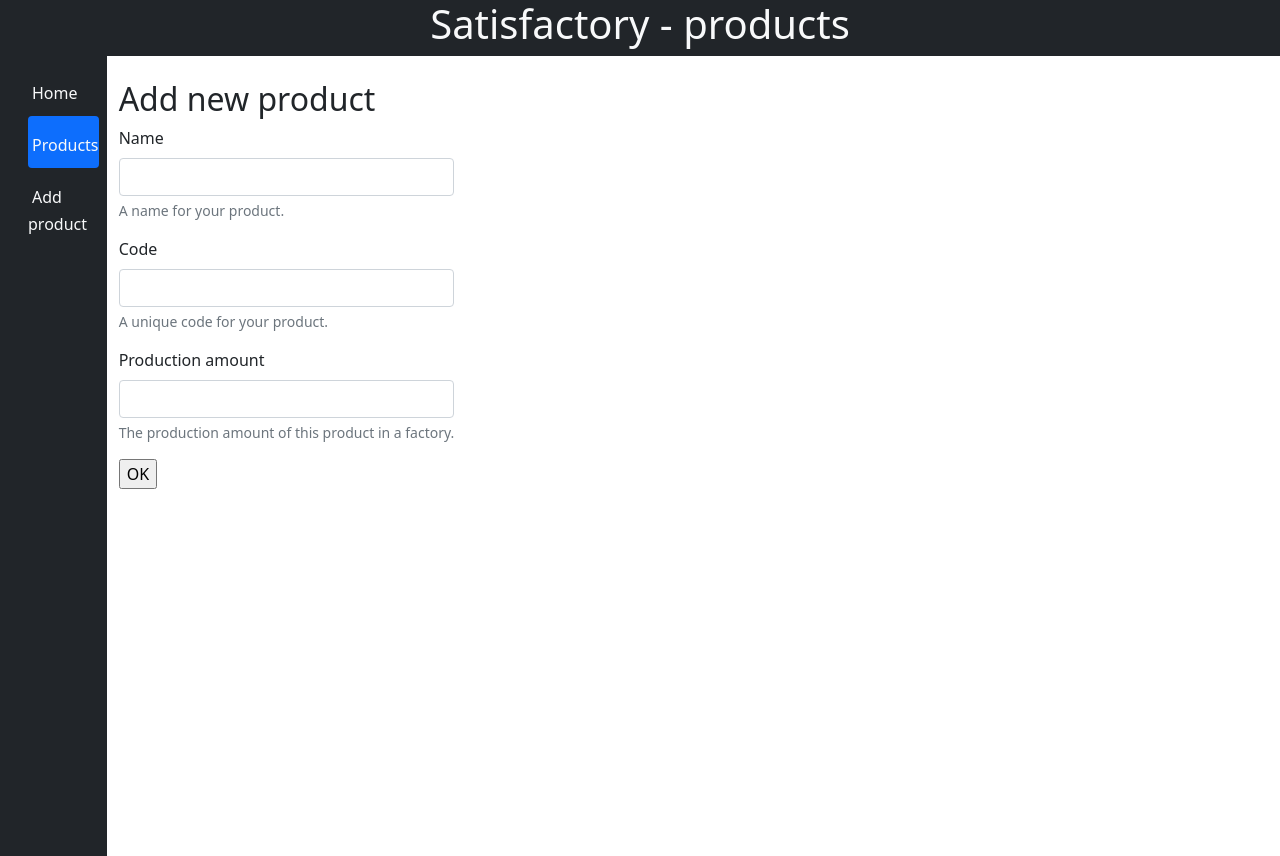
After one commit to ceasaro/satisfactory, a Django app: page /production/products/add in a window 1280 px wide. The commit adds this page. Run offline with Django 4.2, Linux system fonts and the light colour scheme.

Commit message:
allow creating product from a html form

```diff
--- /dev/null
+++ b/app/satisfactory/production/forms.py
@@ -0,0 +1,7 @@
+from django import forms
+
+
+class ProductForm(forms.Form):
+    name = forms.CharField(help_text='A name for your product.')
+    code = forms.CharField(help_text='A unique code for your product.')
+    production_amount = forms.IntegerField(help_text='The production amount of this product in a factory.')
--- /dev/null
+++ b/app/satisfactory/production/templates/production/product-add.html
@@ -0,0 +1,57 @@
+{% extends 'base.html' %}
+{% load static %}
+
+{% block js %}
+    <script src="{% static 'satisfactory_utils.js' %}"></script>
+{% endblock %}
+
+{% block subtitle %} - products{% endblock %}
+
+{% block menu-products %}active{% endblock %}
+
+{% block content %}
+    <div class="row">
+        <div class="col-auto">
+            <h2>Add new product</h2>
+        </div>
+    </div>
+    <div class="row">
+        <div class="col-auto">
+            {{ form.non_field_errors }}
+            <form action="{% url 'production:add-product' %}" method="post">
+                {% csrf_token %}
+                {# Name input field #}
+                <div class="mb-3">
+                    <label for="id_product_name" class="form-label">{{ form.name.label }}</label>
+                    {% for error in form.name.errors %}
+                        <span id="nameError" class="text-danger">{{ error }}</span>
+                    {% endfor %}
+                    <input class="form-control" id="id_product_name" name="{{ form.name.name }}"
+                           aria-describedby="nameHelp" onchange="setFormInputValue('id_product_code', slugify(getFormInputValue('id_product_name')))">
+                    <div id="nameHelp" class="form-text">{{ form.name.help_text }}</div>
+                </div>
+                {# Code input field #}
+                <div class="mb-3">
+                    <label for="id_product_code" class="form-label">{{ form.code.label }}</label>
+                    {% for error in form.code.errors %}
+                        <span id="codeError" class="text-danger">{{ error }}</span>
+                    {% endfor %}
+                    <input class="form-control" id="id_product_code" name="{{ form.code.name }}"
+                           aria-describedby="codeHelp">
+                    <div id="codeHelp" class="form-text">{{ form.code.help_text }}</div>
+                </div>
+                {# production_amount input field #}
+                <div class="mb-3">
+                    <label for="id_product_production_amount" class="form-label">{{ form.production_amount.label }}</label>
+                    {% for error in form.production_amount.errors %}
+                        <span id="productionAmountError" class="text-danger">{{ error }}</span>
+                    {% endfor %}
+                    <input class="form-control" id="id_product_production_amount" name="{{ form.production_amount.name }}"
+                           aria-describedby="codeHelp">
+                    <div id="productionAmountHelp" class="form-text">{{ form.production_amount.help_text }}</div>
+                </div>
+                <input type="submit" value="OK">
+            </form>
+        </div>
+    </div>
+{% endblock content %}
--- a/app/satisfactory/production/templates/production/products.html
+++ b/app/satisfactory/production/templates/production/products.html
@@ -5,6 +5,11 @@
 {% block menu-products %}active{% endblock %}
 
 {% block content %}
+    <div class="row">
+        <div class="col-auto">
+            <div class="text-info">{{ message }}</div>
+        </div>
+    </div>
     <div class="row">
         <div class="col-2">
             <h4>Products ({{ products|length }})</h4>
--- a/app/satisfactory/production/urls.py
+++ b/app/satisfactory/production/urls.py
@@ -1,9 +1,11 @@
 from django.urls import path
 
-from satisfactory.production.views import ProductsView
+from satisfactory.production.views import ProductsView, ProductAddView, ProductAddSuccessView
 
 app_name = 'production'
 
 urlpatterns = [
-    path('products', ProductsView.as_view(template_name='production/products.html'), name='products'),
+    path('products', ProductsView.as_view(), name='products'),
+    path('products/add', ProductAddView.as_view(), name='add-product'),
+    path('products/add/success', ProductAddSuccessView.as_view(), name='add-product-success'),
 ]
--- a/app/satisfactory/production/views.py
+++ b/app/satisfactory/production/views.py
@@ -1,10 +1,33 @@
-from django.views.generic import TemplateView
+from django.http import HttpResponseRedirect
+from django.views.generic import TemplateView, FormView
 
+from satisfactory.production.forms import ProductForm
 from satisfactory.production.models import Product
 
 
 class ProductsView(TemplateView):
     template_name = 'production/products.html'
 
+    def get_page_message(self):
+        return ''
+
     def get_context_data(self, **kwargs):
-        return {'products': Product.objects.all()}
+        return {'products': Product.objects.all(), 'message': self.get_page_message()}
+
+
+class ProductAddView(FormView):
+    template_name = 'production/product-add.html'
+    form_class = ProductForm
+
+    def form_valid(self, form):
+        data = form.cleaned_data
+        product, created = Product.get_or_create_product(data.get('name'), data.get('code'), data.get('production_amount'))
+        return HttpResponseRedirect(f'add/success?name={product.name}{"&created" if created else ""}')
+
+
+class ProductAddSuccessView(ProductsView):
+    template_name = 'production/products.html'
+
+    def get_page_message(self):
+        get_data = self.request.GET
+        return f"Successfully {'created' if get_data.get('created') else 'updated'} product {get_data.get('name')}"
--- a/app/satisfactory/settings/settings.py
+++ b/app/satisfactory/settings/settings.py
@@ -117,6 +117,9 @@
 # Static files (CSS, JavaScript, Images)
 # https://docs.djangoproject.com/en/4.0/howto/static-files/
 
+STATICFILES_DIRS = [
+    BASE_DIR / "static",
+]
 STATIC_URL = 'static/'
 STATIC_ROOT = BASE_DIR / 'static_root/'
 # Default primary key field type
--- /dev/null
+++ b/app/satisfactory/static/satisfactory_utils.js
@@ -0,0 +1,26 @@
+function setFormInputValue(inputId, value) {
+  document.getElementById(inputId).value = value;
+}
+function getFormInputValue(inputId) {
+  return document.getElementById(inputId).value;
+}
+
+
+function slugify(str) {
+  let to;
+  str = str.replace(/^\s+|\s+$/g, ""); // trim
+  str = str.toLowerCase();
+
+  // remove accents, swap ñ for n, etc
+  const from = "àáäâèéëêìíïîòóöôùúüûñç·/_,:;";
+  to = "aaaaeeeeiiiioooouuuunc------";
+  for (let i = 0, l = from.length; i < l; i++) {
+    str = str.replace(new RegExp(from.charAt(i), "g"), to.charAt(i));
+  }
+
+  str = str.replace(/[^a-z0-9 -]/g, "") // remove invalid chars
+    .replace(/\s+/g, "-") // collapse whitespace and replace by -
+    .replace(/-+/g, "-"); // collapse dashes
+
+  return str;
+}
--- a/app/satisfactory/templates/base.html
+++ b/app/satisfactory/templates/base.html
@@ -30,6 +30,10 @@
                         <a href="{% url 'production:products' %}" class="nav-link px-0 align-middle text-light  {% block menu-products %}{% endblock %}">
                             <i class="fs-4 bi-table"></i> <span class="ms-1 d-none d-sm-inline">Products</span></a>
                     </li>
+                    <li>
+                        <a href="{% url 'production:add-product' %}" class="nav-link px-0 align-middle text-light  {% block menu-add-product %}{% endblock %}">
+                            <i class="fs-4 bi-table"></i> <span class="ms-1 d-none d-sm-inline">Add product</span></a>
+                    </li>
                 </ul>
 
 
```
Also changed, not shown: app/satisfactory/db.sqlite3.
